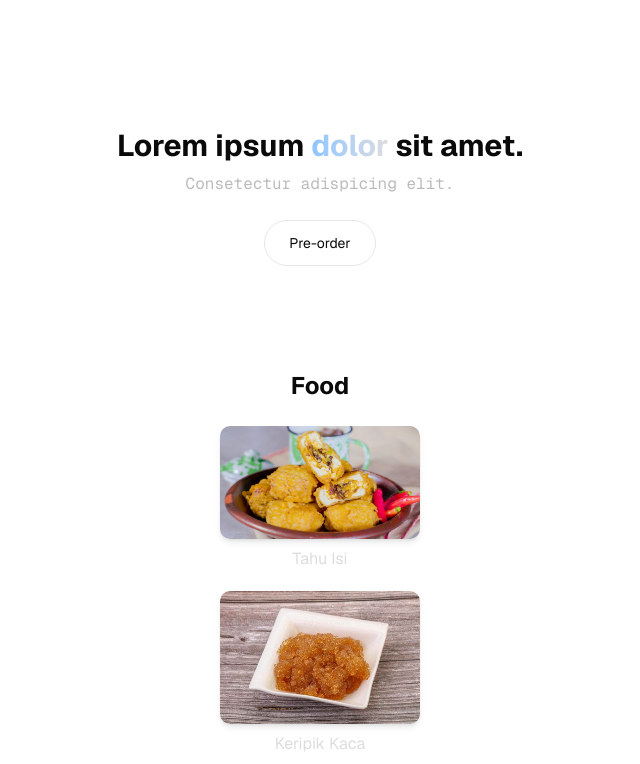
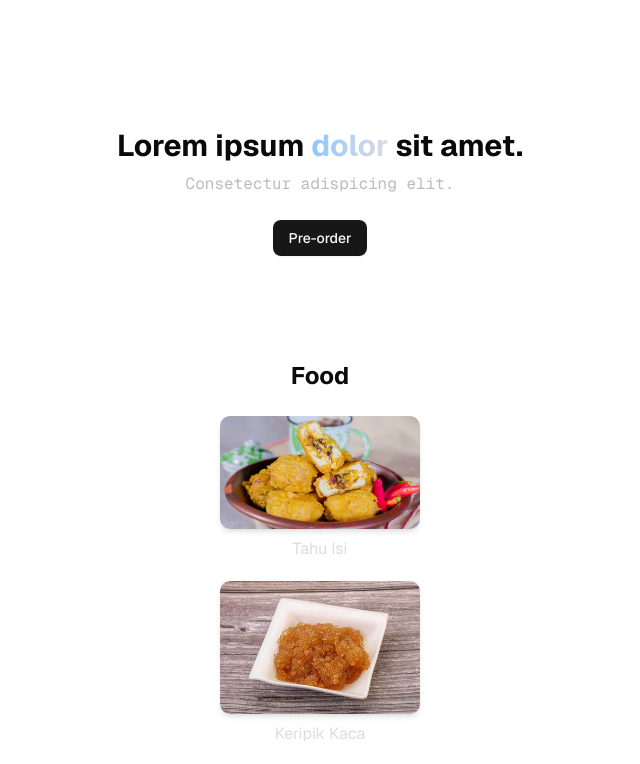
Before and after one commit to javascripter355/Bazar-Website, a Next.js app: page / in a window 1280 px wide. Shown: the top 764 px of the page, without its empty margins (320-960 px from the left). Built offline with nearby package versions, Linux system fonts and the light colour scheme.

Commit message:
refactor: mmove preorder button into a shadcn button

```diff
--- a/app/page.js
+++ b/app/page.js
@@ -4,6 +4,7 @@ import Image from "next/image";
 import tahuIsi from "../public/tahu-isi.jpg";
 import { motion } from "motion/react";
 import { useState, useEffect } from "react";
+import { Button } from "@/components/ui/button";
 import keripikKaca from "../public/keripik-kaca.jpeg";
 import basreng from "../public/basreng.jpeg";
 import airMineral from "../public/air-mineral.webp";
@@ -36,8 +37,8 @@ export default function Home () {
                 <motion.h2 variants={variants} className="text-[#bbb] font-mono text-center">Consetectur adispicing elit.</motion.h2>
                 <motion.span variants={variants} className="hidden"></motion.span>
                 <motion.span variants={variants} className="hidden"></motion.span>
-                <motion.button variants={variants} className="border-1 font-sans bg-[#fff] transition-all duration-300 ease-out hover:bg-[#dfdfdf]
-                mt-4 text-[#0a0a0a] rounded-full px-6 py-3 text-sm flex justify-center">Pre-order</motion.button>
+                <motion.div variants={variants}>
+                    <Button className="font-sans mt-4">Pre-order</Button></motion.div>
             </motion.div>
             <motion.div variants={variants} className="flex flex-col items-center mt-10 font-sans gap-5">
                 <motion.h2 variants={variants} initial="hidden" whileInView="show" viewport={{ margin: "-50px", once: true }} className="font-sans font-bold text-2xl mb-1">Food</motion.h2>
```
